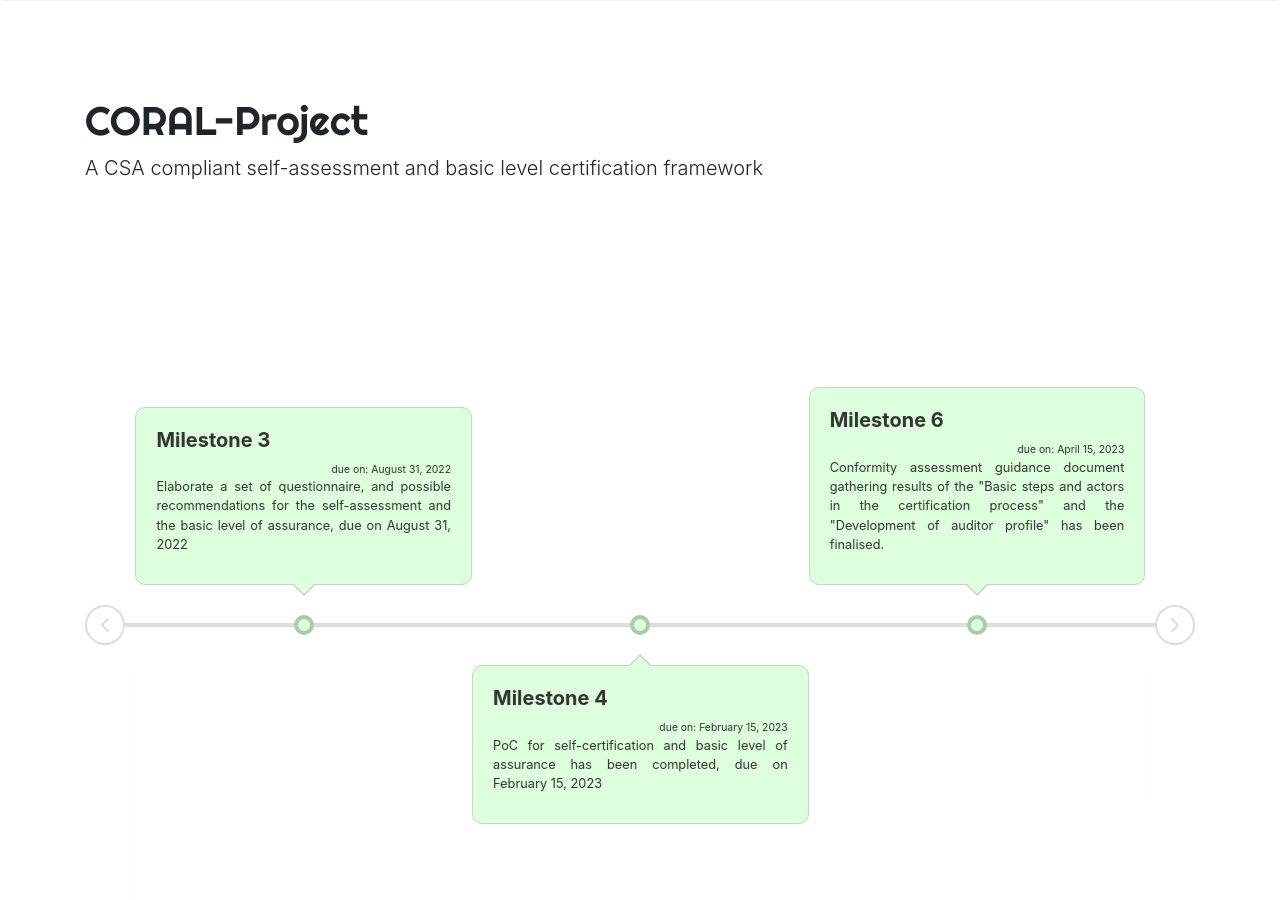
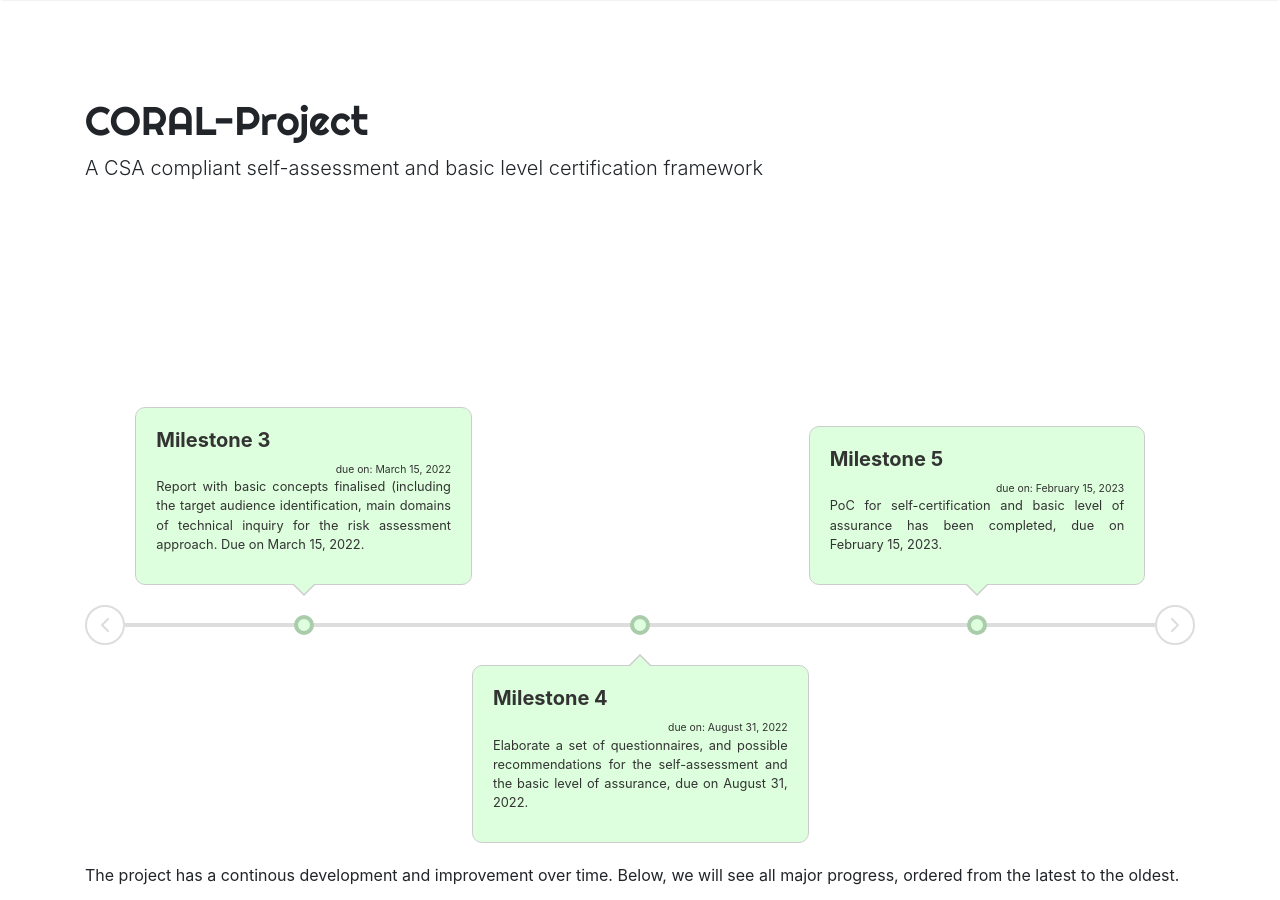
Before and after one commit to NC3-LU/coral-project, a Jekyll site: the page built from blog.md, in a window 1280 px wide and 900 px high. Built offline with Jekyll 4.4.1, drawn with Linux system fonts in a browser that asks for light colours; nearby versions of some CDN libraries; the list of posts is cut into pages by our own code.

Commit message:
fixed numbering of milestones (the second one had 2 inside)

```diff
--- a/_data/timeline.yml
+++ b/_data/timeline.yml
@@ -4,51 +4,56 @@
   done: True
 
 - title: Milestone 2
-  description: "One of the First Milestone is the White-paper on the state-of-the-art standardization approaches in cybersecurity and is due on February 15, 2022. <br><br>Another achievable during this milestones is a report including the target audience identification, main domains of technical inquiry for the risk assessment approach, and this should be done by 15.03.2022"
+  description: "One of the First Milestones is the White-paper on the state-of-the-art standardization approaches in cybersecurity and is due on February 15, 2022."
   date: 15/02/2022
   done: True
 
 - title: Milestone 3
-  description: Elaborate a set of questionnaire, and possible recommendations for the self-assessment and the basic level of assurance, due on August 31, 2022
+  description: "Report with basic concepts finalised (including the target audience identification, main domains of technical inquiry for the risk assessment approach. Due on March 15, 2022."
+  date: 15/03/2022
+  done: True
+
+- title: Milestone 4
+  description: "Elaborate a set of questionnaires, and possible recommendations for the self-assessment and the basic level of assurance, due on August 31, 2022."
   date: 31/08/2022
   done: True
 
-- title: Milestone 4
-  description: PoC for self-certification and basic level of assurance has been completed, due on February 15, 2023
+- title: Milestone 5
+  description: "PoC for self-certification and basic level of assurance has been completed, due on February 15, 2023."
   date: 15/02/2023
   done: True
 
 - title: Milestone 6
-  description: Conformity assessment guidance document gathering results of the "Basic steps and actors in the certification process" and the "Development of auditor profile" has been finalised.
+  description: "Conformity assessment guidance document gathering results of the [Basic steps and actors in the certification process] and the [Development of auditor profile] has been finalised."
   date: 15/04/2023
   done: True
 
-- title: Milestone 5
-  description: Completion of the feasibility study by April 01 (delayed to April 30th), 2023
+- title: Milestone 7
+  description: "Completion of the feasibility study by April 01 (delayed to April 30th), 2023."
   date: 30/04/2023
   done: True
 
-- title: Milestone 7
-  description: Elaboration of CORAL presentation materials (instead of training materials) by June 01
+- title: Milestone 8
+  description: "Elaboration of CORAL presentation materials (instead of training materials) by June 01."
   date: 01/06/2023
   done: True
 
-- title: Milestone 10
-  description: The beneficiaries have participated in working groups of the European Cybersecurity Certification Group AND/OR have contributed to activities organized in the context of the European cooperation platform for cybersecurity certification set-up by the EC. Due by October 31, 2023.
+- title: Milestone 11
+  description: "The beneficiaries have participated in working groups of the European Cybersecurity Certification Group AND/OR have contributed to activities organized in the context of the European cooperation platform for cybersecurity certification set-up by the EC. Due by October 31, 2023."
   date: 09/06/2023
   done: True
 
-- title: Milestone 8
-  description: Published articles about the project, our findings, and contribution to keeping products and services safe on the market. Due by June 01 but delayed to July 31, 2023
+- title: Milestone 10
+  description: "Published articles about the project, our findings, and contribution to keeping products and services safe on the market. Due by June 01 but delayed to July 31, 2023."
   date: 31/07/2023
   done: True
 
 - title: Milestone 9
-  description: Produced promotional videos. Due by September 30, 2023
+  description: "Produced promotional videos. Due by September 30, 2023. Extra video published on October 31, 2023."
   date: 31/09/2023
   done: True
 
 - title: End of the EC funding
-  description: Completion and submission of the final report to the EC. The project, however, will move on and continue developing! Due by December 15, 2023
+  description: "Completion and submission of the final report to the EC. The project, however, will move on and continue developing! Due by December 15, 2023."
   date: 15/12/2023
   done: False
```
